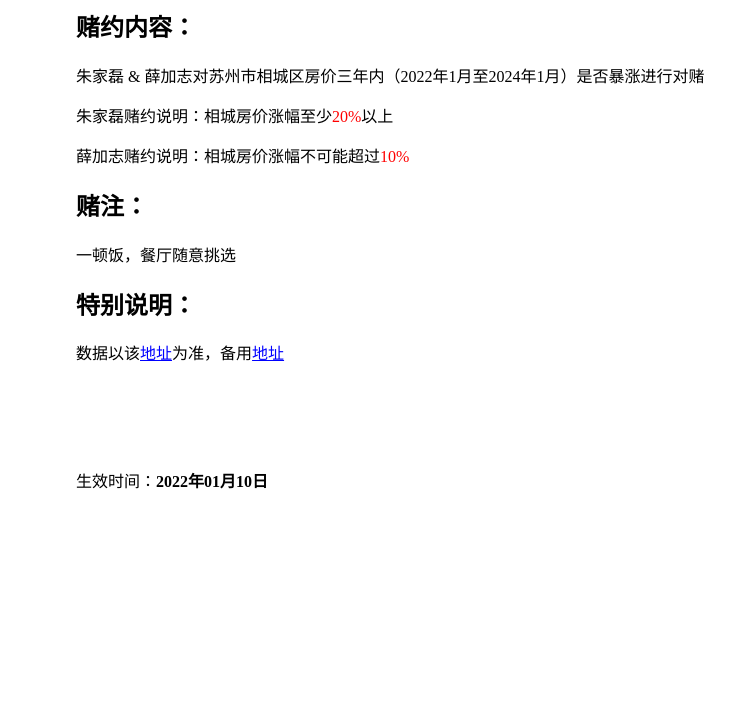
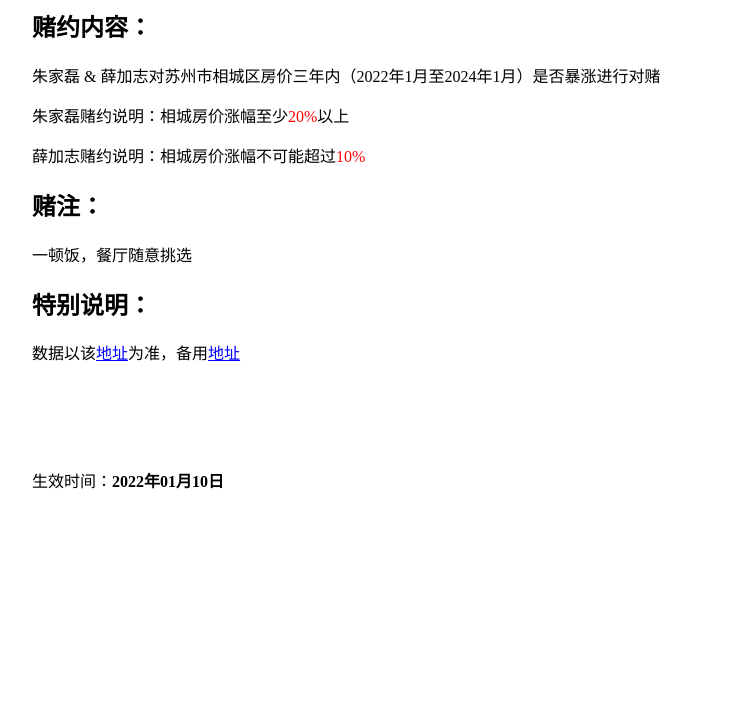
Before and after one commit to Xue-Felix/bet, a plain HTML site: page index.html in a window 1280 px wide. Shown: the part 99-800 px from the top of the page, without its empty margins (232-966 px from the left). Drawn offline with Linux system fonts and the light colour scheme.

Commit message:
update style

```diff
--- a/index.html
+++ b/index.html
@@ -7,7 +7,7 @@
     <title>Document</title>
     <style>
       body {
-        padding: 10px 300px;
+        padding: 10px 20%;
       }
     </style>
   </head>
```
